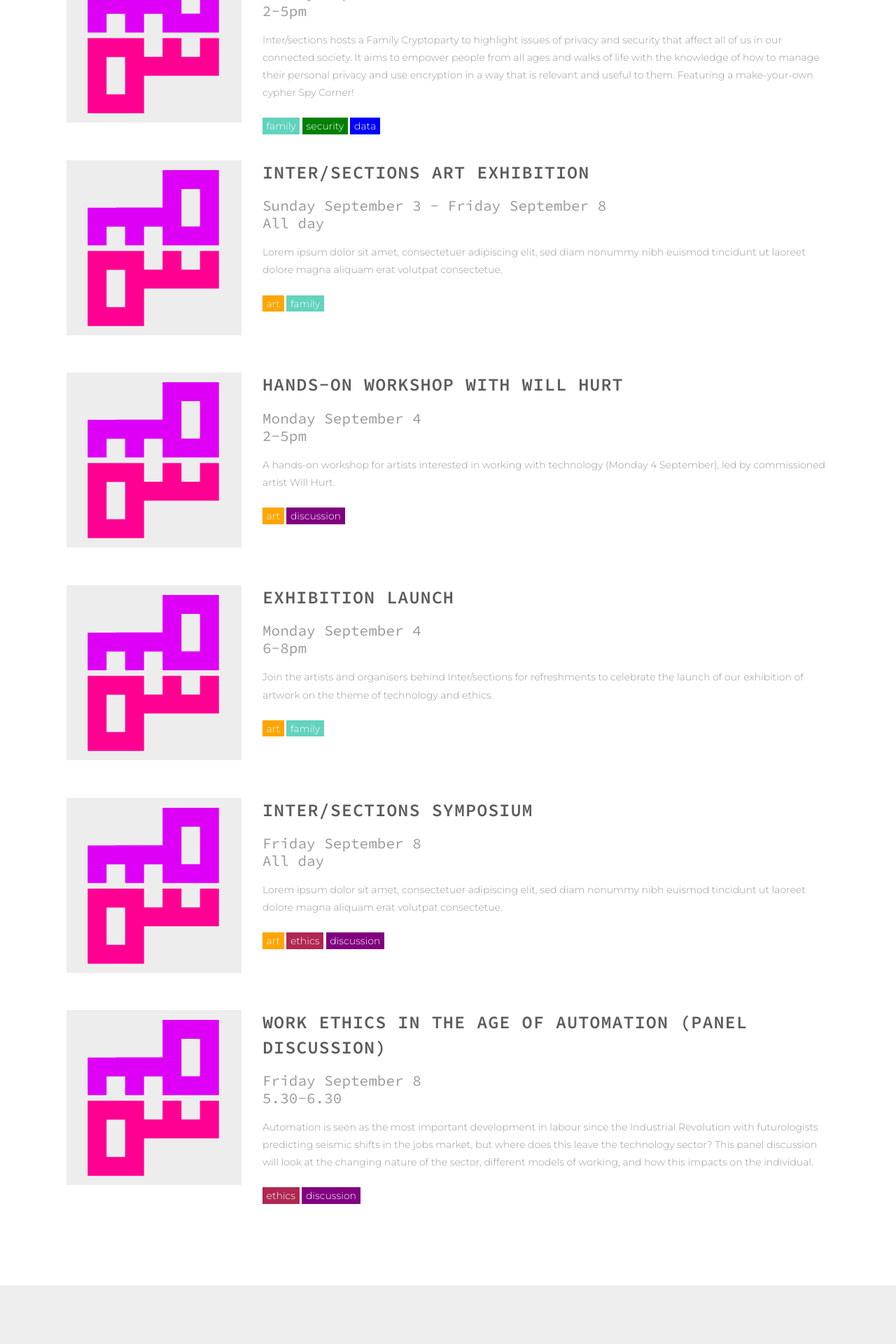
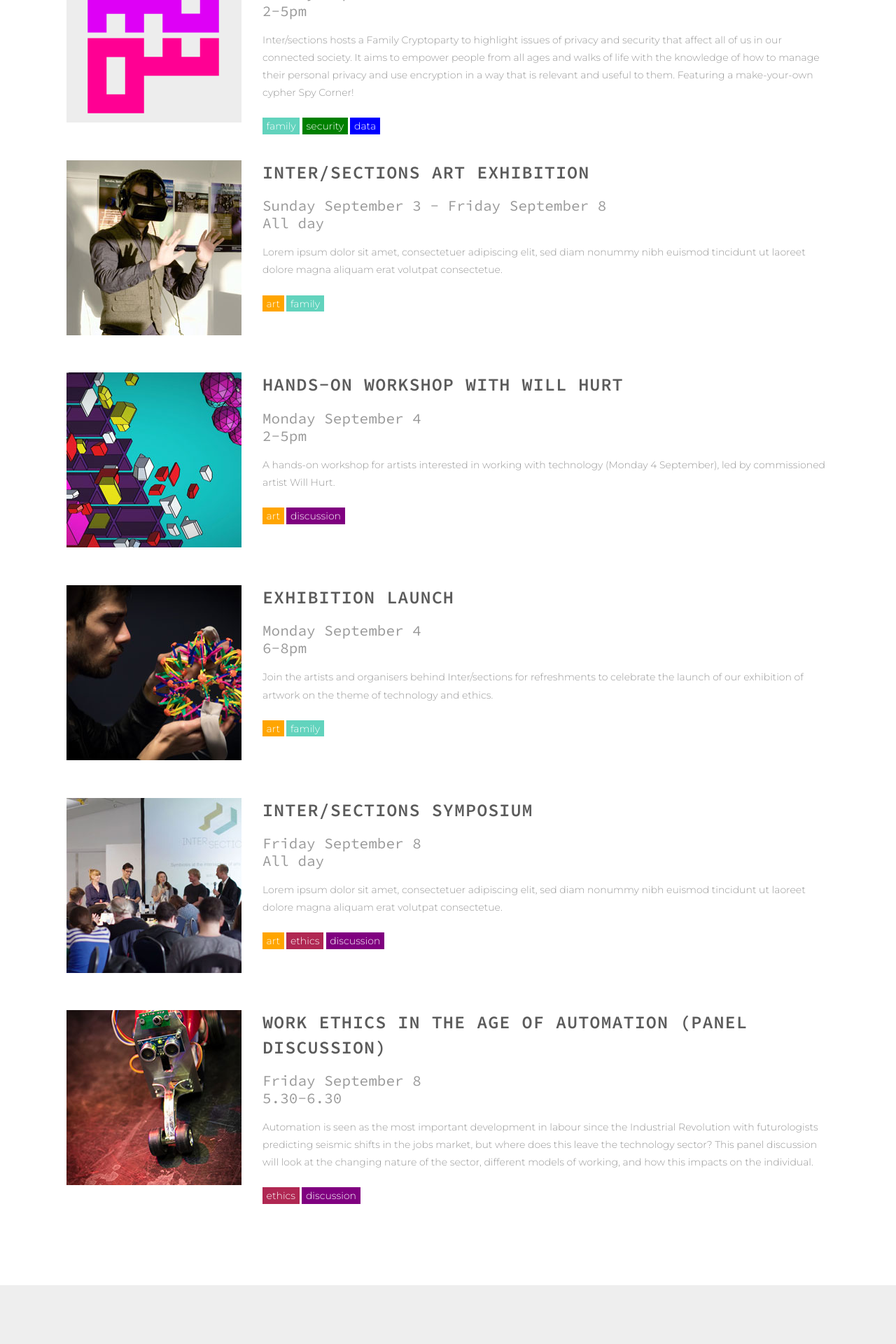
Before and after one commit to disastrid/intersections_redux, a Jekyll site: the page built from events.html, in a window 1280 px wide. Shown: the part 807-2727 px from the top of the page at 70% size. Built offline with Jekyll 4.4.1, drawn with Linux system fonts in a browser that asks for light colours.

Commit message:
Added references to added images

```diff
--- a/_data/events.yml
+++ b/_data/events.yml
@@ -5,35 +5,35 @@
   tags: ["family", "security", "data"]
   desc:
     Inter/sections hosts a Family Cryptoparty to highlight issues of privacy and security that affect all of us in our connected society. It aims to empower people from all ages and walks of life with the knowledge of how to manage their personal privacy and use encryption in a way that is relevant and useful to them. Featuring a make-your-own cypher Spy Corner!
-- image: crypto.png
+- image: exhibition.jpg
   name: Inter/sections Art Exhibition
   date: Sunday September 3 - Friday September 8
   time: All day
   tags: ["art", "family"]
   desc:
     Lorem ipsum dolor sit amet, consectetuer adipiscing elit, sed diam nonummy nibh euismod tincidunt ut laoreet dolore magna aliquam erat volutpat consectetue.
-- image: crypto.png
+- image: willhurt.jpg
   name: Hands-on workshop with Will hurt
   date: Monday September 4
   time: 2-5pm
   tags: ["art", "discussion"]
   desc:
     A hands-on workshop for artists interested in working with technology (Monday 4 September), led by commissioned artist Will Hurt.
-- image: crypto.png
+- image: launch.jpg
   name: Exhibition launch
   date: Monday September 4
   time: 6-8pm
   tags: ["art", "family"]
   desc:
     Join the artists and organisers behind Inter/sections for refreshments to celebrate the launch of our exhibition of artwork on the theme of technology and ethics.
-- image: crypto.png
+- image: symposium.jpg
   name: Inter/sections Symposium
   date: Friday September 8
   time: All day
   tags: ["art", "ethics", "discussion"]
   desc:
     Lorem ipsum dolor sit amet, consectetuer adipiscing elit, sed diam nonummy nibh euismod tincidunt ut laoreet dolore magna aliquam erat volutpat consectetue.
-- image: crypto.png
+- image: automation.jpg
   name: Work Ethics in the Age of Automation (Panel discussion)
   date: Friday September 8
   time: 5.30-6.30
```
